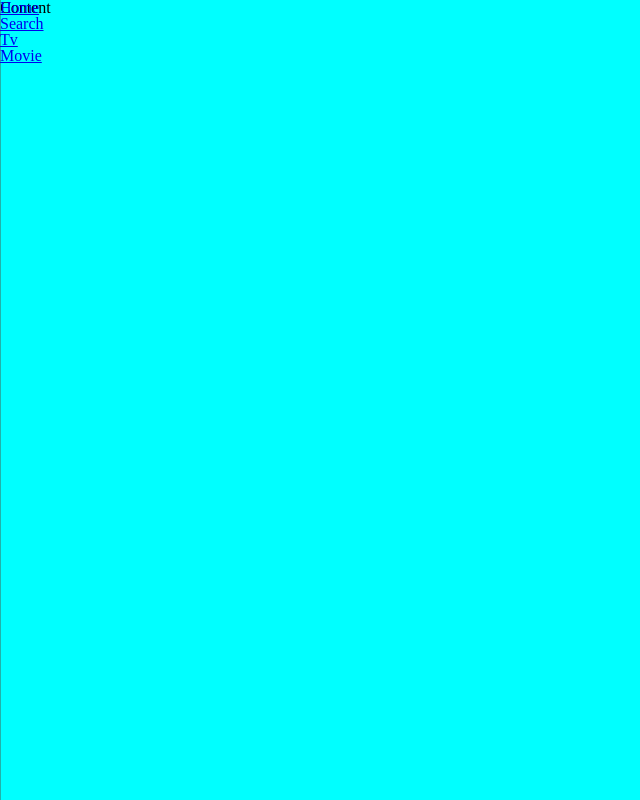
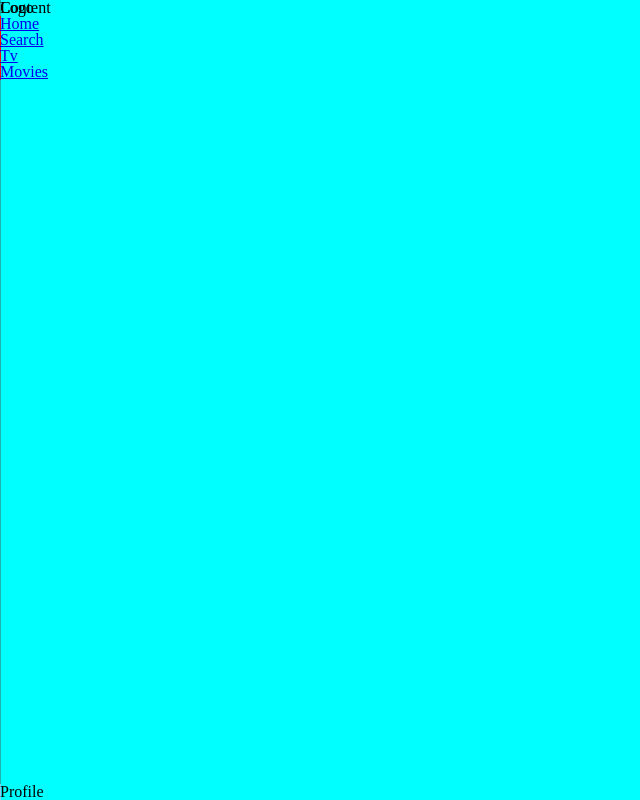
Before and after one commit to rgavin1/MovieCloneTS, a React (Create React App) app in the folder react-movie/: page / in a window 1280 px wide. Shown: the whole page, without its empty margins (0-640 px from the left). Built offline with nearby package versions, Linux system fonts and the light colour scheme.

Commit message:
Functionality of Navbar is working

```diff
--- a/react-movie/src/assets/sass/layout/_navigation.scss
+++ b/react-movie/src/assets/sass/layout/_navigation.scss
@@ -9,12 +9,19 @@
   bottom: 0;
   z-index: 99;
 
+  ul {
+    background: red;
+    text-align: center;
+  }
+
   @media screen and (min-width: $sm-tablet) {
     height: 100vh;
     top: 0;
     left: 0;
     width: 100px;
     transition: $navbar-transition;
+    display: flex;
+    flex-direction: column;
 
     /* Animations */
     &:hover {
--- /dev/null
+++ b/react-movie/src/assets/sass/layout/_profile.scss
@@ -0,0 +1,10 @@
+@use "../abstracts/variables" as *;
+
+#profile {
+    background: lightskyblue;
+    margin-top: auto;
+
+     @media screen and (max-width: $sm-tablet) {
+        display: none;
+     }
+}
--- a/react-movie/src/assets/sass/main.scss
+++ b/react-movie/src/assets/sass/main.scss
@@ -1,6 +1,7 @@
 @use "./base/reset";
 @use "./layout/content";
 @use "./layout/navigation";
+@use "./layout/profile";
 
 .movieApp {
   display: flex;
--- /dev/null
+++ b/react-movie/src/components/NavBar/Container.tsx
@@ -0,0 +1,38 @@
+import React from "react";
+import { Link } from "react-router-dom";
+
+/** TODO: Page this into types.ts */
+type Page = { name: string; pathname: string; }
+
+/** FIXME: Create a list to store all menu-items (links to page)*/
+export const pages: Page[] = [
+  { name: "Home", pathname: "" },
+  { name: "Search", pathname: "search" },
+  { name: "Tv", pathname: "tv" },
+  { name: "Movies", pathname: "movies" },
+]
+
+
+export const Logo: React.FC = () => <div>Logo</div>
+export const Profile: React.FC = () => <div id="profile">Profile</div>
+
+export const MenuItem: React.FC<{ page: Page }> = ({ page }): JSX.Element =>
+  <Link to={`/${page.pathname}`}>{page.name}</Link>
+
+const Container: React.FC = () => {
+  return (
+    <nav className="navbarContainer">
+      <Logo />
+      <ul id="navbarMenu" >
+        {pages.map(
+          (page, index) =>
+            <li key={index}><MenuItem page={page} /></li>
+        )
+        }
+      </ul>
+      <Profile />
+    </nav>
+  );
+};
+
+export default Container;
--- a/react-movie/src/components/index.tsx
+++ b/react-movie/src/components/index.tsx
@@ -1,4 +1,4 @@
-export { default as NavBar } from "../layouts/Navbar/Container";
+export { default as NavBar } from "./Navbar/Container";
 export { default as Hero } from "./Hero";
 export { default as Genre } from "./Genre";
 export { default as Body } from "./Body";
--- a/react-movie/src/layouts/Navbar/Container.tsx
+++ /dev/null
@@ -1,25 +0,0 @@
-import React from "react";
-import { Link } from "react-router-dom";
-
-const Container: React.FC = () => {
-  return (
-    <nav className="navbarContainer">
-      <ul>
-        <li>
-          <Link to="/">Home</Link>
-        </li>
-        <li>
-          <Link to="/search">Search</Link>
-        </li>
-        <li>
-          <Link to="/tv">Tv</Link>
-        </li>
-        <li>
-          <Link to="/movie">Movie</Link>
-        </li>
-      </ul>
-    </nav>
-  );
-};
-
-export default Container;
```
Also changed, not shown: react-movie/src/layouts/Navbar/Link.tsx (deleted, +0 -11 lines).
